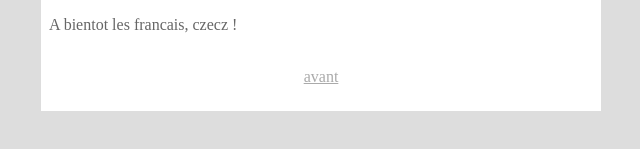
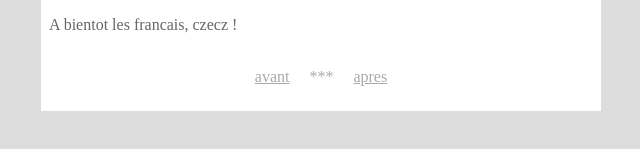
Before and after one commit to MonKe/courrier, a plain HTML site: page europe/index.html in a window 1280 px wide. Shown: the part 399-548 px from the top of the page, without its empty margins (319-959 px from the left). Drawn offline with Linux system fonts and the light colour scheme.

Commit message:
Link to asie chapter

```diff
--- a/europe/index.html
+++ b/europe/index.html
@@ -23,6 +23,8 @@
       <p>A bientot les francais, czecz !</p>
       <footer>
         <a href="#stacja-wolimierz">avant</a>
+        ***
+        <a href="/asie/#koh-samui">apres</a>
       </footer>
     </article>
     <article id="stacja-wolimierz">
```
